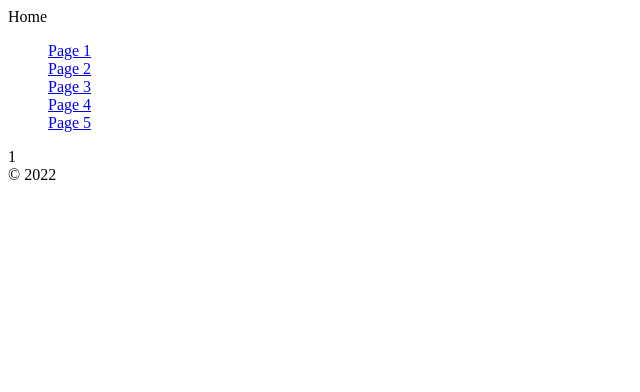
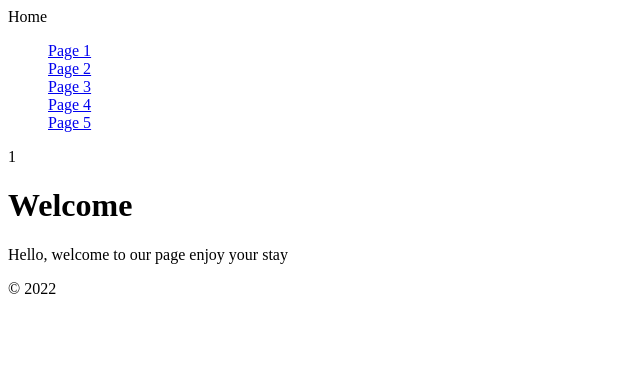
Before and after one commit to Rubytuesdaysandwich/module-10-dynamic-pages, a PHP site: page /public/links2.php?page=1 in a window 1280 px wide. Shown: the top 392 px of the page, without its empty margins (0-640 px from the left). Run offline with PHP 8.4, Linux system fonts and the light colour scheme.

Commit message:
delete pages and add function to display welcome page

```diff
--- a/assignment/dynamic-pages/private/functions.php
+++ b/assignment/dynamic-pages/private/functions.php
@@ -8,24 +8,49 @@ function get_id(){
 function get_title(){
  $page = get_id();//pulling in get_id function and the $page variable to get the page id
     switch($page){//switch statement using the $page to go through the page id based on the page id it is assigned a title name
-        case 1:
+        case 1://page 1
         echo "Home";
         break;
-        case 2:
+        case 2://page 2
         echo "portfolio";
         break;
-        case 3:
+        case 3://page 3
         echo "gallery";
         break;
-        case 4:
+        case 4://page 4
         echo "skills";
         break;
-        case 5:
+        case 5://page 5
         echo "achievements";
         break;
     }
 }
 
+function display_content($page){
+//$page = get_id();//pulling in the page id to determine what should be shown to the user
+if($page==1){
+    ?>
+    <h1>Welcome</h1>
+    <p>Hello, welcome to our page enjoy your stay </p>
+    <?php
+}
+elseif($page==2){
+    echo"hi";
+}
+elseif($page==3){
+    echo " what ";
+}
+elseif($page==4){
+echo "sit";
+}
+elseif($page==5){
+echo "where";
+}
+
+
+
+
+}
 
 
 ?>
--- a/assignment/dynamic-pages/public/links2.php
+++ b/assignment/dynamic-pages/public/links2.php
@@ -18,12 +18,8 @@ and open the template in the editor.
         <?php include('../private/shared/links_header/links_header.php');//links header path?>
         <?php $page= get_id(); ?>
         <?php echo $page;?>
-        <?php
-
-
-
-
-        ?>
+        <br/>
+        <?php display_content($page);?>
         <?php include('../private/shared/links_footer/links_footer.php');//links footer path?>
 
     </body>
```
Also changed, not shown: assignment/dynamic-pages/public/pages/page1.php (deleted), assignment/dynamic-pages/public/pages/page2.php (deleted), assignment/dynamic-pages/public/pages/page3.php (deleted), assignment/dynamic-pages/public/pages/page4.php (deleted), assignment/dynamic-pages/public/pages/page5.php (deleted).
